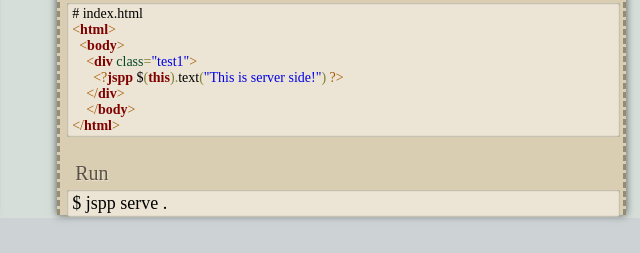
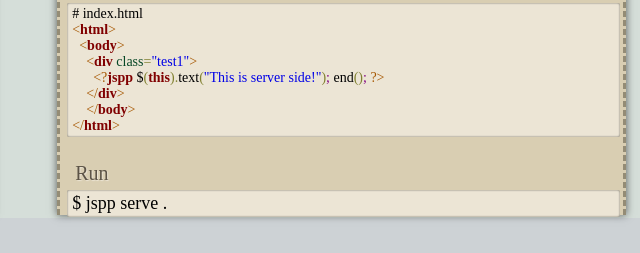
Before and after one commit to mikeal/jspp, a website: page docs/index.html in a window 1280 px wide. Shown: the part 120-373 px from the top of the page, 640-1280 px from the left. Drawn offline with Linux system fonts and the light colour scheme; a web font is replaced by a local one.

Commit message:
Fixing example in docs.

```diff
--- a/docs/index.html
+++ b/docs/index.html
@@ -224,7 +224,7 @@
 <span style="color:#a65700; ">&lt;</span><span style="color:#800000; font-weight:bold; ">html</span><span style="color:#a65700; ">&gt;</span>
   <span style="color:#a65700; ">&lt;</span><span style="color:#800000; font-weight:bold; ">body</span><span style="color:#a65700; ">&gt;</span>
     <span style="color:#a65700; ">&lt;</span><span style="color:#800000; font-weight:bold; ">div</span><span style="color:#274796; "> </span><span style="color:#074726; ">class</span><span style="color:#808030; ">=</span><span style="color:#0000e6; ">"test1"</span><span style="color:#a65700; ">&gt;</span>
-      <span style="color:#a65700; ">&lt;?</span><span style="color:#800000; font-weight:bold; ">jspp</span> <span style="color:#000000">$</span><span style="color:#808030; ">(</span><span style="color:#800000; font-weight:bold; ">this</span><span style="color:#808030; ">)</span><span style="color:#808030; ">.</span>text<span style="color:#808030; ">(</span><span style="color:#0000e6; ">"This is server side!"</span><span style="color:#808030; ">)</span><span style="color:#800080; "> </span><span style="color:#a65700; ">?&gt;</span>
+      <span style="color:#a65700; ">&lt;?</span><span style="color:#800000; font-weight:bold; ">jspp</span> <span style="color:#000000">$</span><span style="color:#808030; ">(</span><span style="color:#800000; font-weight:bold; ">this</span><span style="color:#808030; ">)</span><span style="color:#808030; ">.</span>text<span style="color:#808030; ">(</span><span style="color:#0000e6; ">"This is server side!"</span><span style="color:#808030; ">)</span><span style="color:#800080; ">;</span> end<span style="color:#808030; ">(</span><span style="color:#808030; ">)</span><span style="color:#800080; ">;</span><span style="color:#800080; "> </span><span style="color:#a65700; ">?&gt;</span>
     <span style="color:#a65700; ">&lt;/</span><span style="color:#800000; font-weight:bold; ">div</span><span style="color:#a65700; ">&gt;</span>
     <span style="color:#a65700; ">&lt;/</span><span style="color:#800000; font-weight:bold; ">body</span><span style="color:#a65700; ">&gt;</span>
 <span style="color:#a65700; ">&lt;/</span><span style="color:#800000; font-weight:bold; ">html</span><span style="color:#a65700; ">&gt;</span></pre>
```
